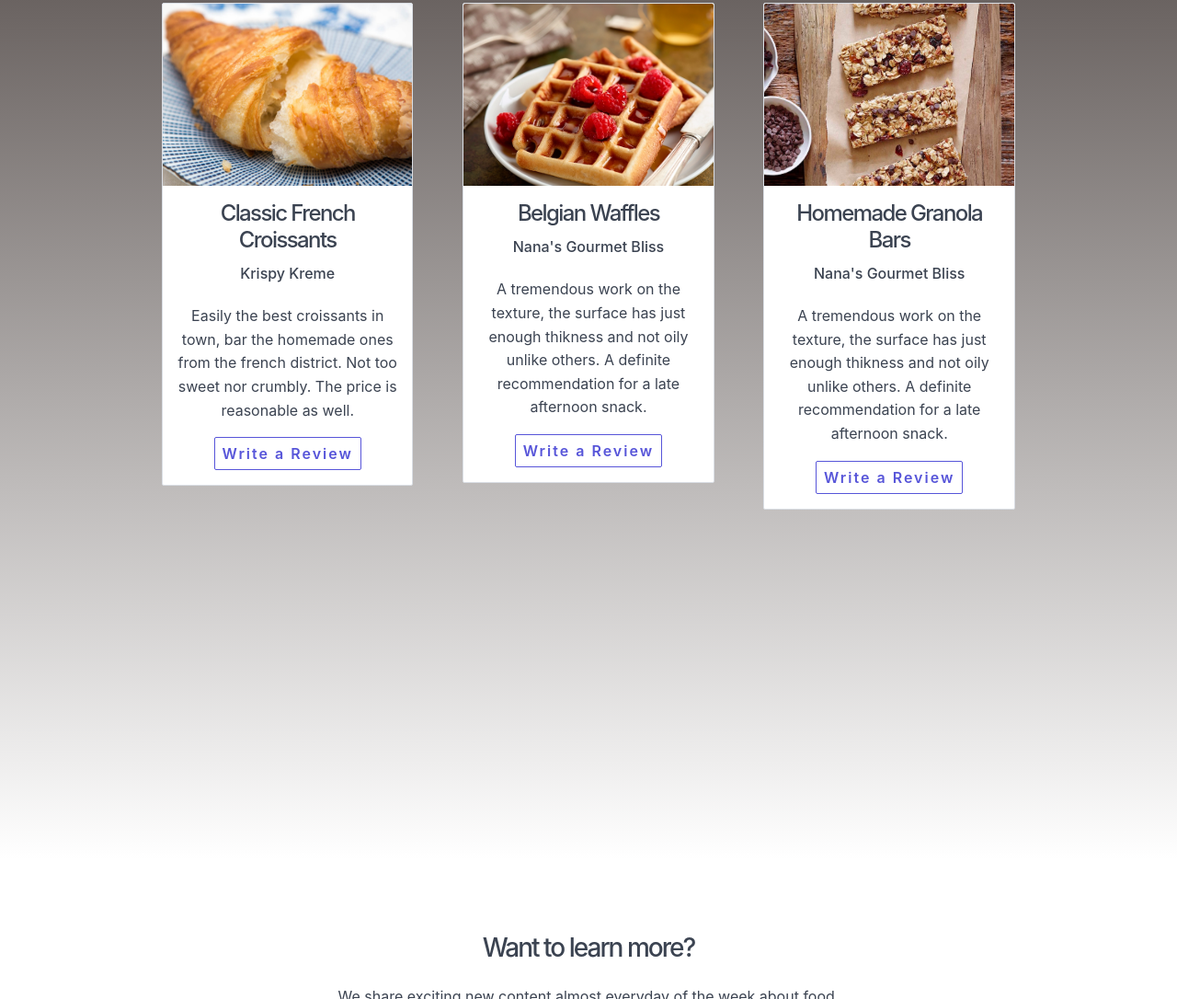
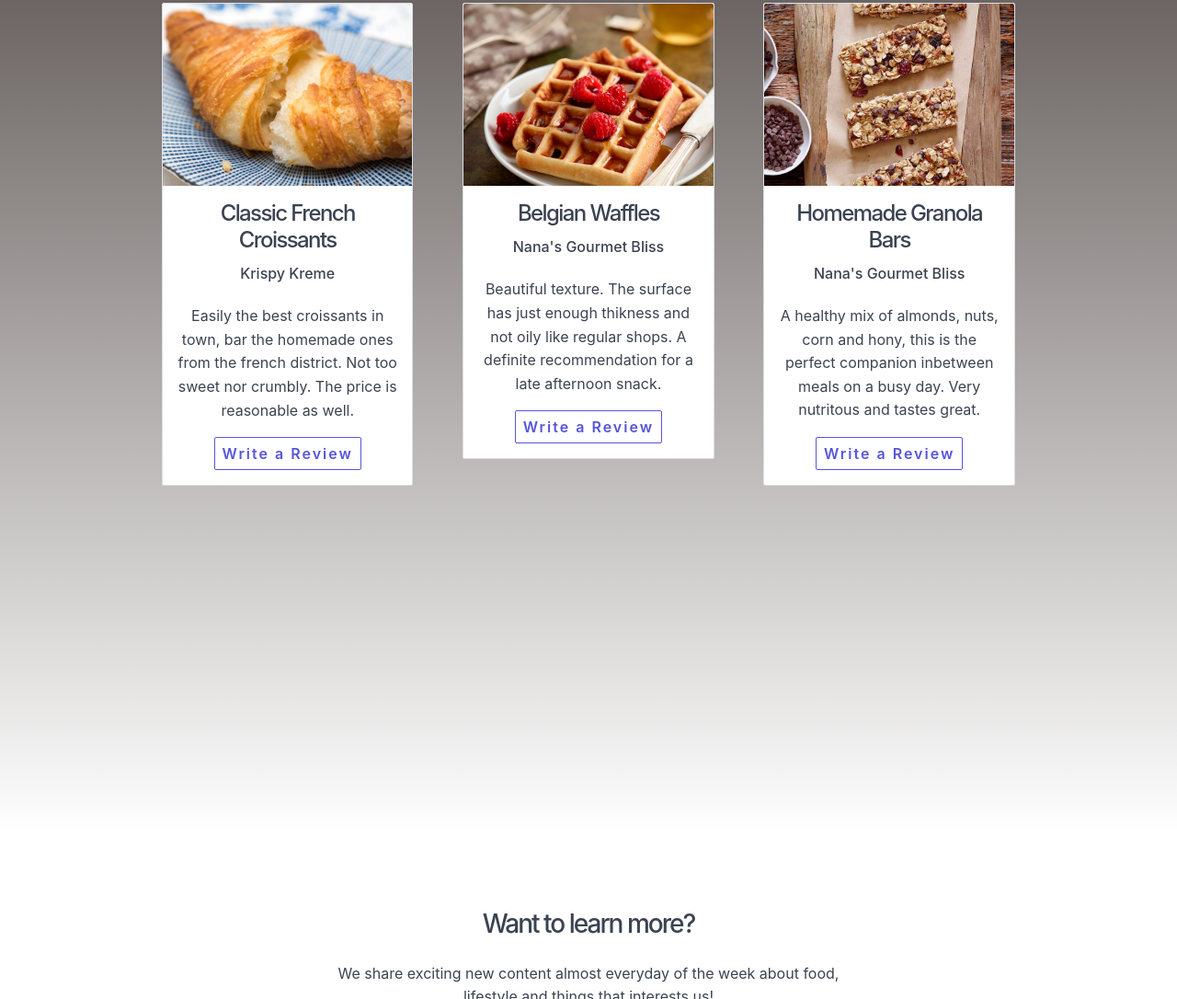
Before and after one commit to afm-sayem/ath-website, a plain HTML site: page index.html in a window 1280 px wide. Shown: the part 1304-2390 px from the top of the page at 92% size. Drawn offline with nearby package versions, Linux system fonts and the light colour scheme; a script that the page names is missing.

Commit message:
fix copy

```diff
--- a/index.html
+++ b/index.html
@@ -90,7 +90,7 @@
               <h4 class="card-title">Belgian Waffles</h4>
               <h6 class="card-meta">Nana's Gourmet Bliss</h6>
             </div>
-            <div class="card-body">A tremendous work on the texture, the surface has just enough thikness and not oily unlike others. A definite recommendation for a late afternoon snack.</div>
+            <div class="card-body">Beautiful texture. The surface has just enough thikness and not oily like regular shops. A definite recommendation for a late afternoon snack.</div>
             <div class="card-footer">
               <button class="btn">Write a Review</button>
             </div>
@@ -105,7 +105,7 @@
               <h4 class="card-title">Homemade Granola Bars</h4>
               <h6 class="card-meta">Nana's Gourmet Bliss</h6>
             </div>
-            <div class="card-body">A tremendous work on the texture, the surface has just enough thikness and not oily unlike others. A definite recommendation for a late afternoon snack.</div>
+            <div class="card-body">A healthy mix of almonds, nuts, corn and hony, this is the perfect companion inbetween meals on a busy day. Very nutritous and tastes great.</div>
             <div class="card-footer">
               <button class="btn">Write a Review</button>
             </div>
```
